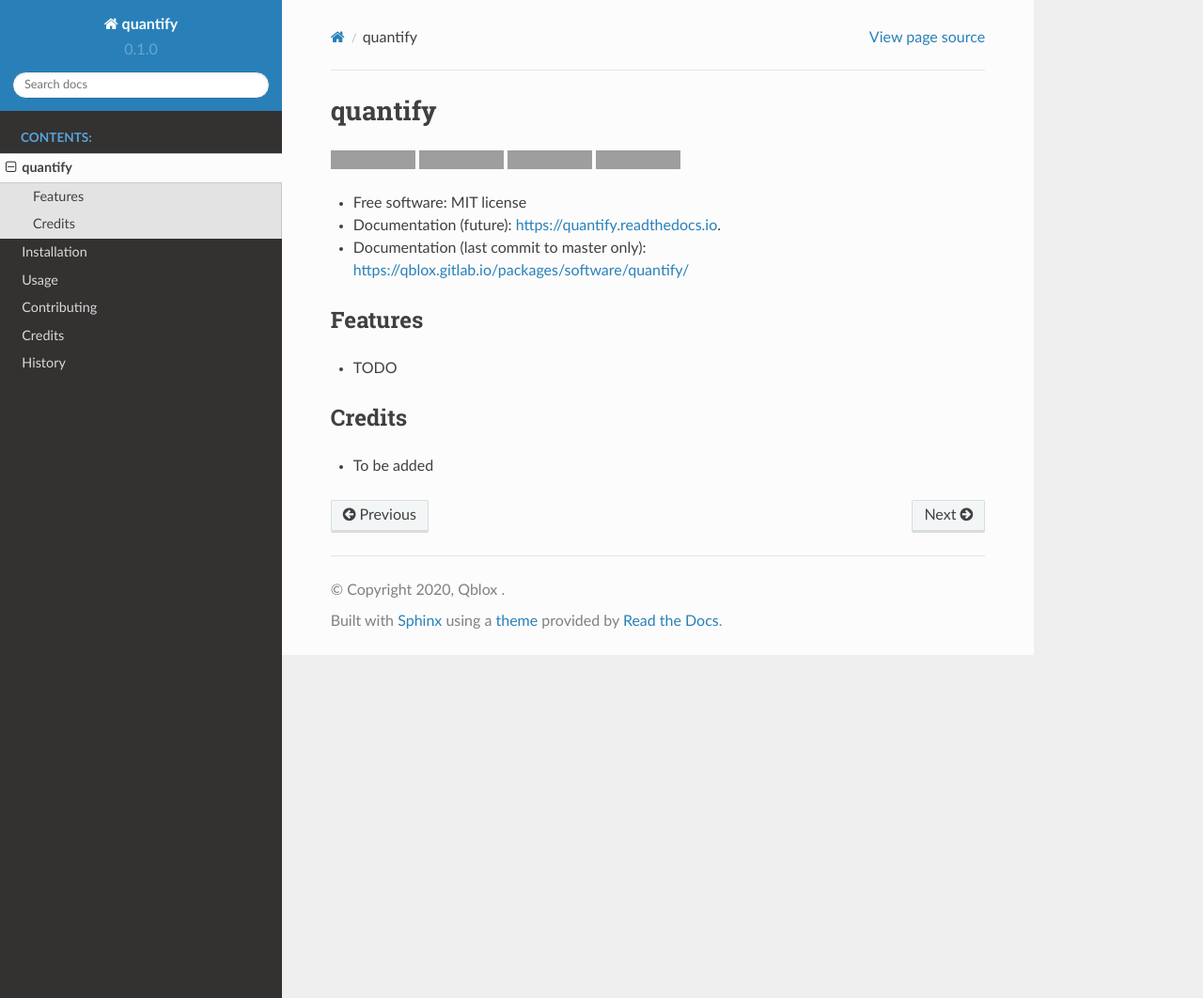
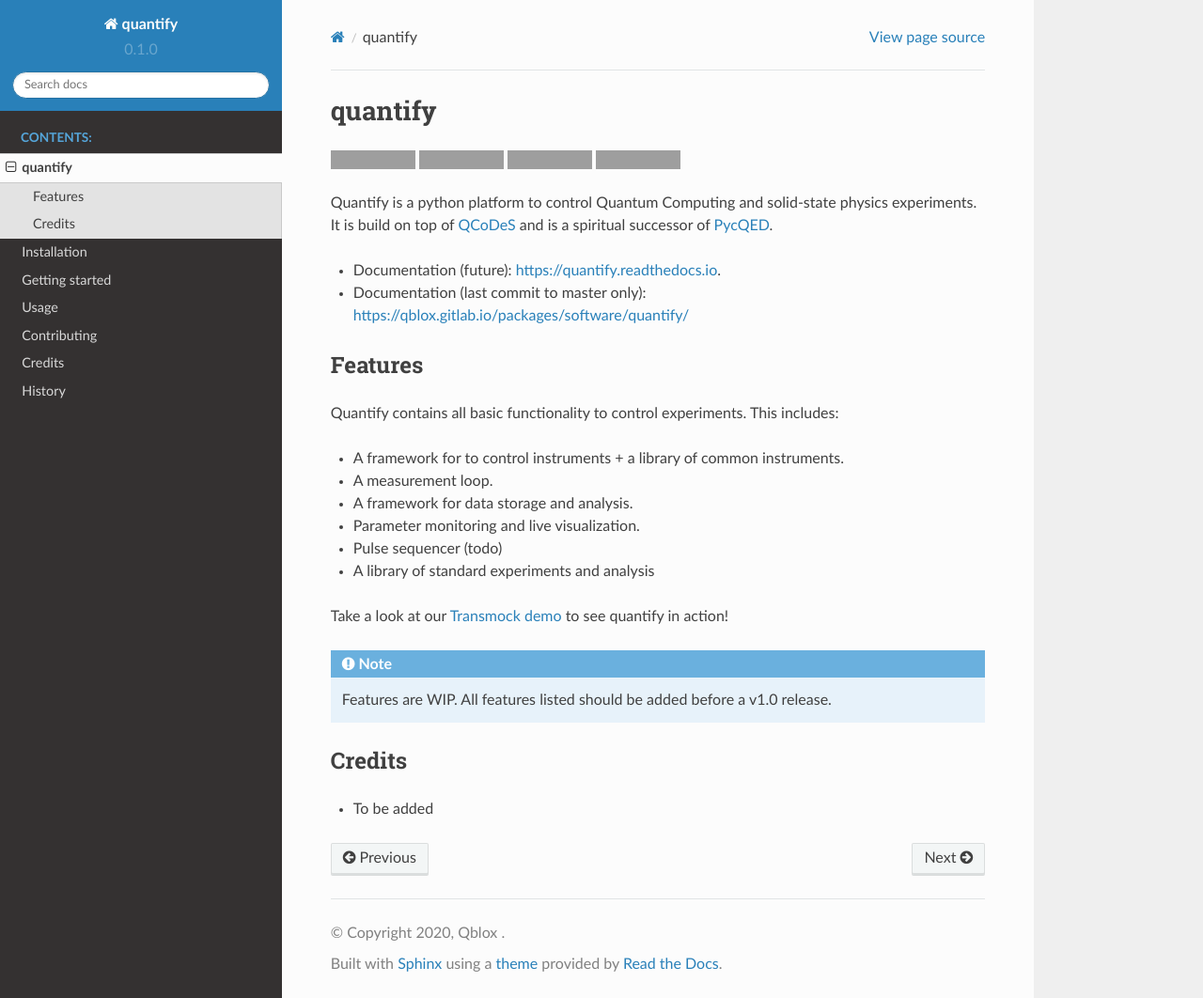
Before and after one commit to quantify-os/quantify-core, a Sphinx documentation site: the page built from docs/readme.rst, in a window 1280 px wide and 1062 px high. Shown: the whole window at 94% size. Built offline with Sphinx 7.4.7 and the Read the Docs theme 2.0.0, drawn with Linux system fonts in a browser that asks for light colours; pages that are not in the unit, such as notebooks, are missing from menus; grey boxes are pictures that could not be loaded.

Commit message:
added package overview to the readme

```diff
--- a/README.rst
+++ b/README.rst
@@ -19,7 +19,9 @@
 
 
 
-* Free software: MIT license
+Quantify is a python platform to control Quantum Computing and solid-state physics experiments.
+It is build on top of `QCoDeS <https://qcodes.github.io/Qcodes/>`_ and is a spiritual successor of `PycQED <https://github.com/DiCarloLab-Delft/PycQED_py3>`_.
+
 * Documentation (future): https://quantify.readthedocs.io.
 * Documentation (last commit to master only): https://qblox.gitlab.io/packages/software/quantify/
 
@@ -27,7 +29,21 @@
 Features
 --------
 
-* TODO
+Quantify contains all basic functionality to control experiments. This includes:
+
+* A framework for to control instruments + a library of common instruments.
+* A measurement loop.
+* A framework for data storage and analysis.
+* Parameter monitoring and live visualization.
+* Pulse sequencer (todo)
+* A library of standard experiments and analysis
+
+Take a look at our `Transmock demo <http://>`_ to see quantify in action!
+
+
+.. note::
+
+    Features are WIP. All features listed should be added before a v1.0 release.
 
 Credits
 -------
--- a/docs/index.rst
+++ b/docs/index.rst
@@ -1,5 +1,8 @@
 Welcome to quantify's documentation!
 ======================================
+
+
+Hello I am reloading
 
 .. toctree::
    :maxdepth: 2
@@ -7,6 +10,7 @@
 
    readme
    installation
+   core_concepts
    usage
    modules
    contributing
```
Also changed, not shown: docs/core_concepts.rst (added, +8 -0 lines).
